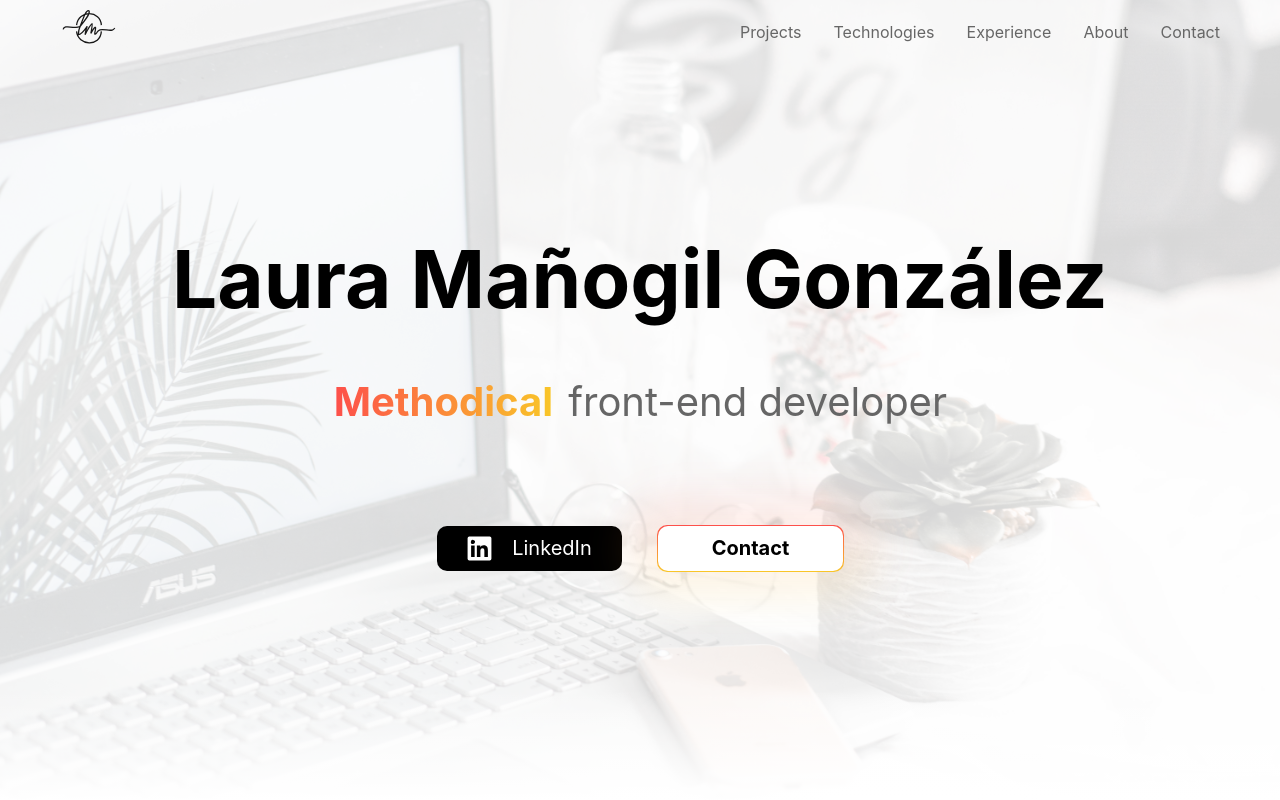
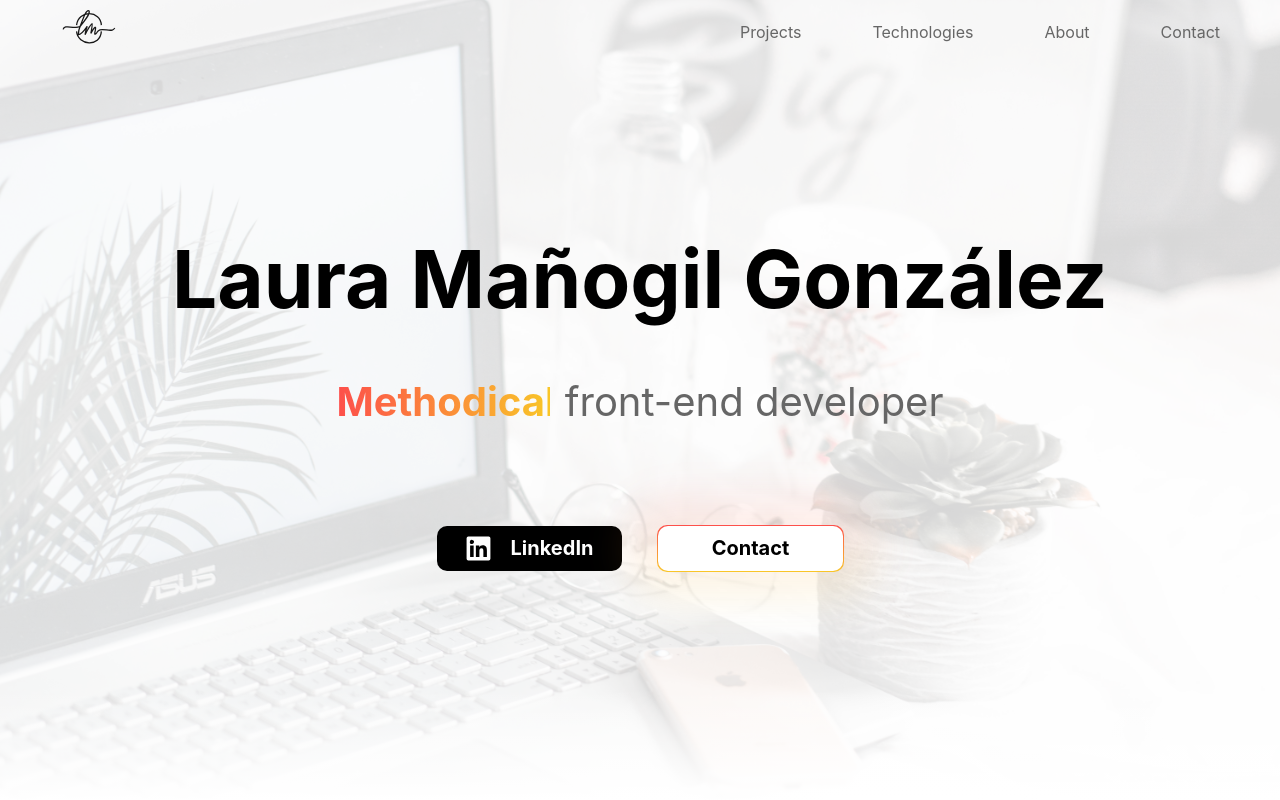
Before and after one commit to LauraMG12/Portfolio-v2, a Vue app: page / in a window 1280 px wide. Shown: the top 800 px of the page. Built offline with nearby package versions, Linux system fonts and the light colour scheme.

Commit message:
clean code

```diff
--- a/src/App.vue
+++ b/src/App.vue
@@ -50,11 +50,9 @@ function updateScroll() {
 }
 
 #content {
-  display: grid;
-  grid-template-columns: repeat(12, minmax(25px, 75px));
-  column-gap: 15px;
-  grid-template-rows: 100vh 1fr auto auto;
-  row-gap: $sections-gap;
+  display: flex;
+  flex-direction: column;
+  gap: $sections-gap;
   margin: 0 auto 0 auto;
   max-width: 1065px;
   padding-bottom: 8rem;
@@ -66,8 +64,6 @@ function updateScroll() {
   }
   @media screen and (max-width: $breackpoint-small) {
     margin: 0 15px 0 15px;
-    column-gap: 5px;
-    grid-template-columns: repeat(6, 1fr);
   }
 }
 </style>
--- a/src/components/AboutSection.vue
+++ b/src/components/AboutSection.vue
@@ -46,9 +46,6 @@ function getImgPath(imageName: string) {
 </template>
 <style scoped lang="scss">
 #aboutSection {
-  grid-column: 1/-1;
-  grid-row: 3/4;
-
   display: flex;
   flex-direction: column;
   .about-header {
@@ -67,6 +64,10 @@ function getImgPath(imageName: string) {
       & .frontend-pill {
         height: 25px;
         margin: 0 45px;
+
+        @media screen and (max-width: $breackpoint-medium) {
+          margin: 0 45px 0 0;
+        }
         @media screen and (max-width: $breackpoint-small) {
           margin: 0 15px 0 0;
         }
--- a/src/components/ContactSection.vue
+++ b/src/components/ContactSection.vue
@@ -45,8 +45,6 @@ import SvgIcon from "./shared/SvgIcon/SvgIcon.vue";
 
 <style scoped lang="scss">
 #contactSection {
-  grid-column: 1/-1;
-  grid-row: 4/5;
   display: flex;
   width: 100%;
   justify-content: space-between;
@@ -92,6 +90,7 @@ import SvgIcon from "./shared/SvgIcon/SvgIcon.vue";
         margin-top: 30px;
         gap: 20px;
         width: fit-content;
+        align-items: center;
         &:hover {
           cursor: pointer;
           & .email .underline {
@@ -104,12 +103,17 @@ import SvgIcon from "./shared/SvgIcon/SvgIcon.vue";
         & .email {
           width: fit-content;
           position: relative;
+          & p {
+            @media screen and (max-width: $breackpoint-small) {
+              font-size: $font-size-small;
+            }
+          }
           & .underline {
             width: 105%;
-            height: 6px;
+            height: 7px;
             background: $blue-gradient-opacity-90;
             position: absolute;
-            bottom: 3px;
+            bottom: 0;
             right: 0;
           }
         }
@@ -137,11 +141,14 @@ import SvgIcon from "./shared/SvgIcon/SvgIcon.vue";
       margin-left: 10px;
     }
     & input,
-    textarea {
+    & textarea {
       border: 2px solid $grey-light;
       border-radius: 10px;
       padding: 10px 20px;
       font-family: $font-primary;
+      &:focus {
+        border: 2px solid $grey-dark;
+      }
     }
   }
 }
--- a/src/components/Footer.vue
+++ b/src/components/Footer.vue
@@ -41,13 +41,12 @@ const mobileIconSize = computed(() =>
     width: 60%;
     justify-content: space-around;
 
-    & > * {
-      cursor: pointer;
-    }
     @media screen and (max-width: $breackpoint-small) {
-      $font-size: $font-size-smallest;
       width: 100%;
       padding: 0 15px;
+    }
+    & > p {
+      cursor: pointer;
     }
   }
 }
--- a/src/components/HomePage.vue
+++ b/src/components/HomePage.vue
@@ -50,8 +50,7 @@ setInterval(() => {
 
 <style scoped lang="scss">
 #homePage {
-  grid-column: 1/-1;
-  grid-row: 1/2;
+  height: 100vh;
   .background {
     position: absolute;
     top: 0;
@@ -88,16 +87,20 @@ setInterval(() => {
       }
 
       & .subtitle-highlight {
-        width: 220px;
+        width: 20%;
         margin-right: 0.95rem;
         text-align: end;
+        @media screen and (max-width: $breackpoint-large) {
+          width: 25%;
+          margin-right: 0.55rem;
+        }
+        @media screen and (max-width: $breackpoint-medium) {
+          width: 30%;
+        }
         @media screen and (max-width: $breackpoint-small) {
-          margin-right: 0.55rem;
-          width: 37vmin;
+          margin: 0;
+          width: 80%;
           text-align: center;
-        }
-        @media screen and (max-width: $breackpoint-large) {
-          width: 23vmax;
         }
 
         & h2 {
--- a/src/components/ProjectsSection.vue
+++ b/src/components/ProjectsSection.vue
@@ -19,9 +19,6 @@ import { projects } from "../content/Projects";
 </template>
 <style scoped lang="scss">
 #projectsSection {
-  grid-column: 1/-1;
-  grid-row: 2/3;
-
   display: flex;
   flex-direction: column;
   & .projects-container {
--- a/src/components/shared/AppProject/MobileProject.vue
+++ b/src/components/shared/AppProject/MobileProject.vue
@@ -34,7 +34,7 @@ function getImgPath(imageName: string) {
         <p class="project-description">
           {{ information.description }}
         </p>
-        <SvgIcon name="arrow" />
+        <SvgIcon name="arrow" color="white" />
       </div>
       <img class="image" :src="projectImage" />
     </div>
@@ -76,7 +76,7 @@ function getImgPath(imageName: string) {
       flex-direction: column;
       justify-content: end;
       align-items: center;
-      padding: 45px 20px 20px 20px;
+      padding: 10% 15px 15px 15px;
       gap: 15px;
       & .project-description {
         color: $white;
--- a/src/components/shared/SvgIcon/SvgIconHelper.ts
+++ b/src/components/shared/SvgIcon/SvgIconHelper.ts
@@ -80,8 +80,8 @@ export const SVG_ICON_DEFAULT_SETTINGS: Record<
   arrow: {
     color: "currentColor",
     colorProperty: "fill",
-    width: 15,
-    height: 10,
+    width: 20,
+    height: 15,
   },
   bubble: {
     color: "currentColor",
--- a/src/components/shared/SvgIcon/icons/Arrow.vue
+++ b/src/components/shared/SvgIcon/icons/Arrow.vue
@@ -2,7 +2,7 @@
   <svg fill="none" xmlns="http://www.w3.org/2000/svg">
     <path
       d="M14.667 7.828a1.137 1.137 0 0 0 0-1.608L9.107.665a2.274 2.274 0 0 0-3.215 0L.333 6.226a1.137 1.137 0 1 0 1.608 1.607l4.757-4.758a1.137 1.137 0 0 1 1.608 0l4.754 4.754a1.137 1.137 0 0 0 1.607 0Z"
-      fill="currentColor"
+      fill="white"
     />
   </svg>
 </template>
--- a/src/content/Navigation.ts
+++ b/src/content/Navigation.ts
@@ -7,7 +7,6 @@ interface SectionsInfo {
 export const sections: SectionsInfo[] = [
   { id: 0, title: "Projects", isSelected: false },
   { id: 1, title: "Technologies", isSelected: false },
-  { id: 2, title: "Experience", isSelected: false },
-  { id: 3, title: "About", isSelected: false },
-  { id: 4, title: "Contact", isSelected: false },
+  { id: 2, title: "About", isSelected: false },
+  { id: 3, title: "Contact", isSelected: false },
 ];
--- a/src/styles/partials/_global.scss
+++ b/src/styles/partials/_global.scss
@@ -81,7 +81,7 @@ h4 {
   }
 }
 
-p:not(.footer-contact) {
+p {
   font-family: $font-primary;
   font-size: $font-size-p-desktop;
   font-weight: $font-weight-normal;
@@ -89,12 +89,8 @@ p:not(.footer-contact) {
   @media screen and (max-width: $breackpoint-medium) {
     font-size: $font-size-p-mobile;
   }
-}
-p.footer-contact {
-  font-size: $font-size-small;
-  font-family: $font-primary;
   @media screen and (max-width: $breackpoint-small) {
-    $font-size: $font-size-smallest;
+    font-size: $font-size-smallest;
   }
 }
 
```
